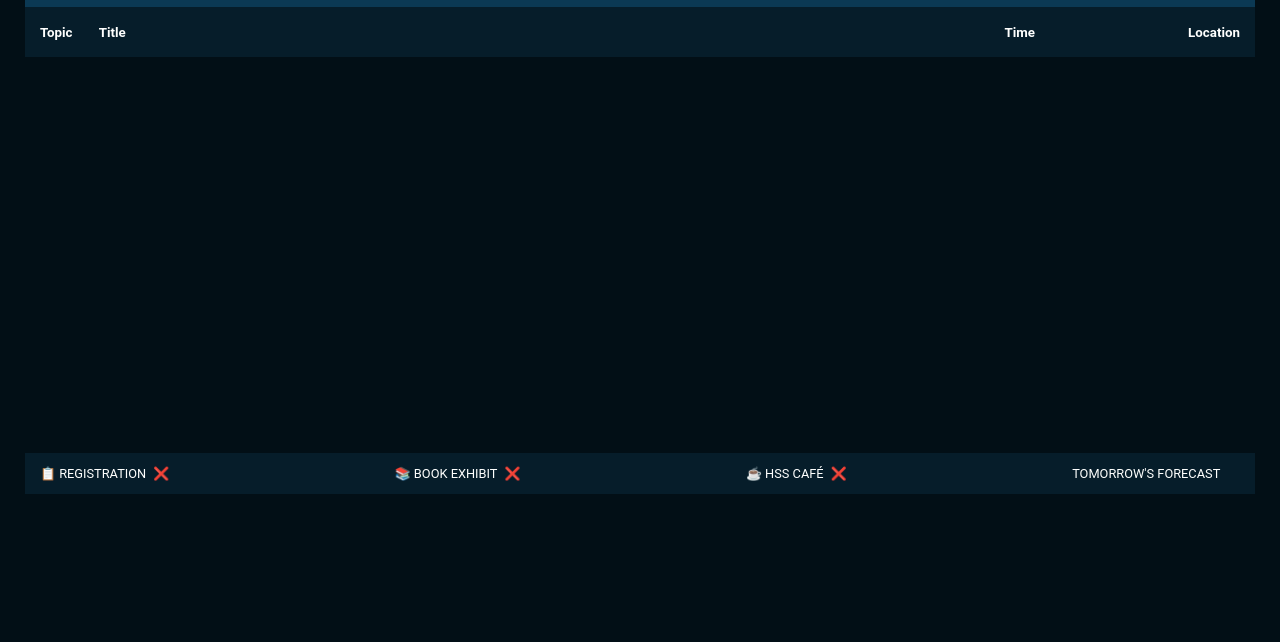
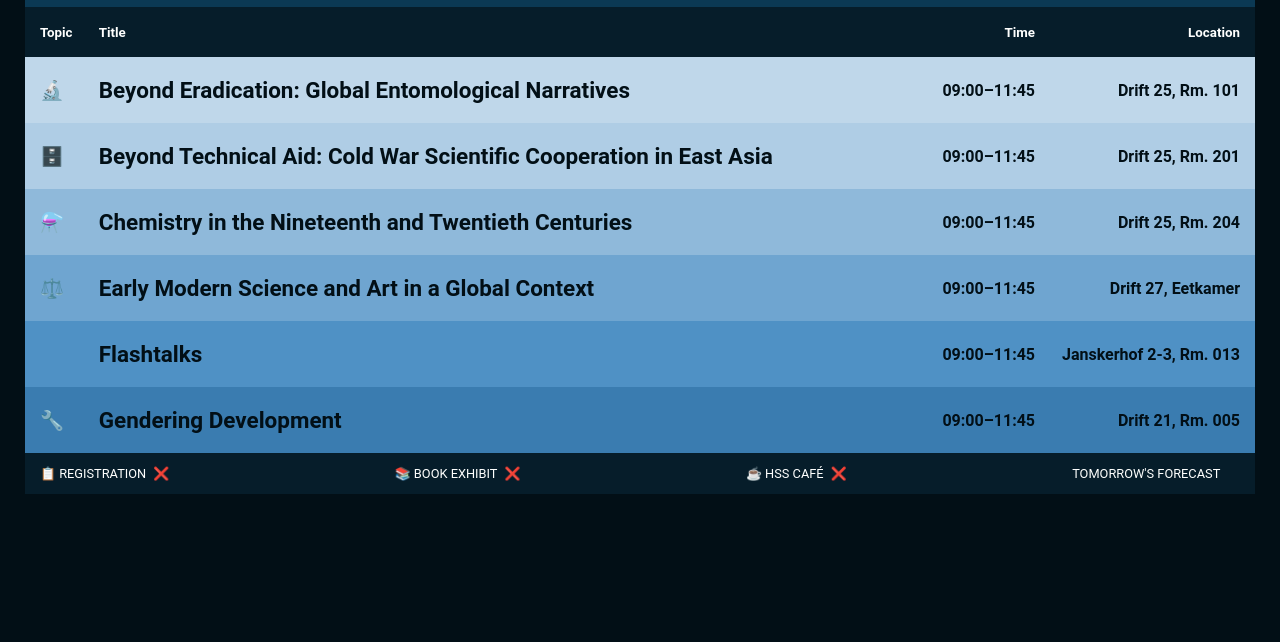
Before and after one commit to history-of-science-society/Conference-Readerboard, a website: page index.html in a window 1280 px wide. Shown: the part 158-800 px from the top of the page. Drawn offline with Linux system fonts and the light colour scheme; the site is published under a folder, as on GitHub Pages, so addresses that start at the root find nothing; no server answers.

Commit message:
html update

```diff
--- a/index.html
+++ b/index.html
@@ -117,7 +117,7 @@
 
     <!-- <script src="https://cdnjs.cloudflare.com/ajax/libs/moment.js/2.24.0/moment.js" integrity="sha256-H9jAz//QLkDOy/nzE9G4aYijQtkLt9FvGmdUTwBk6gs=" crossorigin="anonymous"></script> -->
 
-    <script src="/dist/js/moment.js"></script>
+    <script src="./dist/js/moment.js"></script>
 
 
     <script src="./dist/js/main.js"></script>
```
